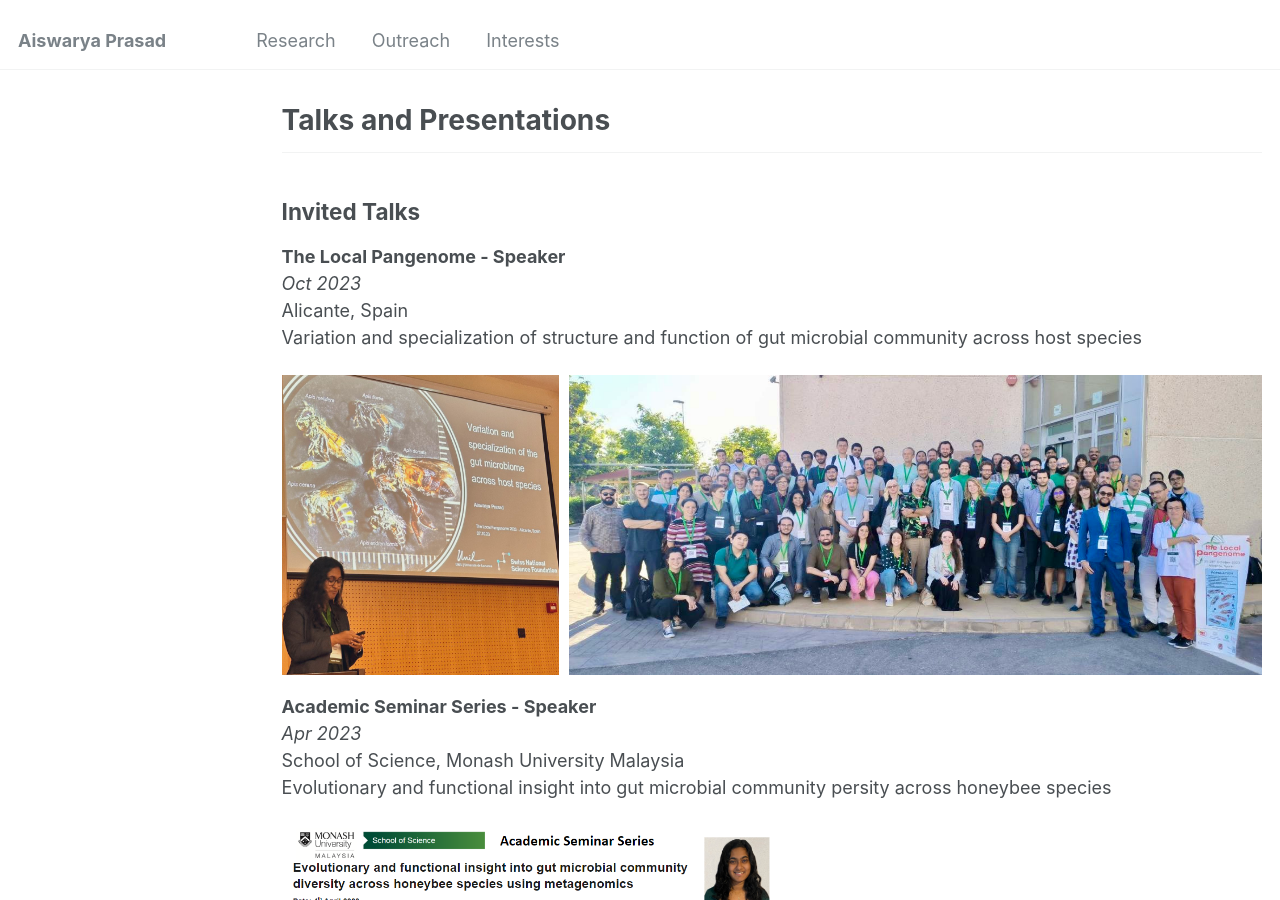
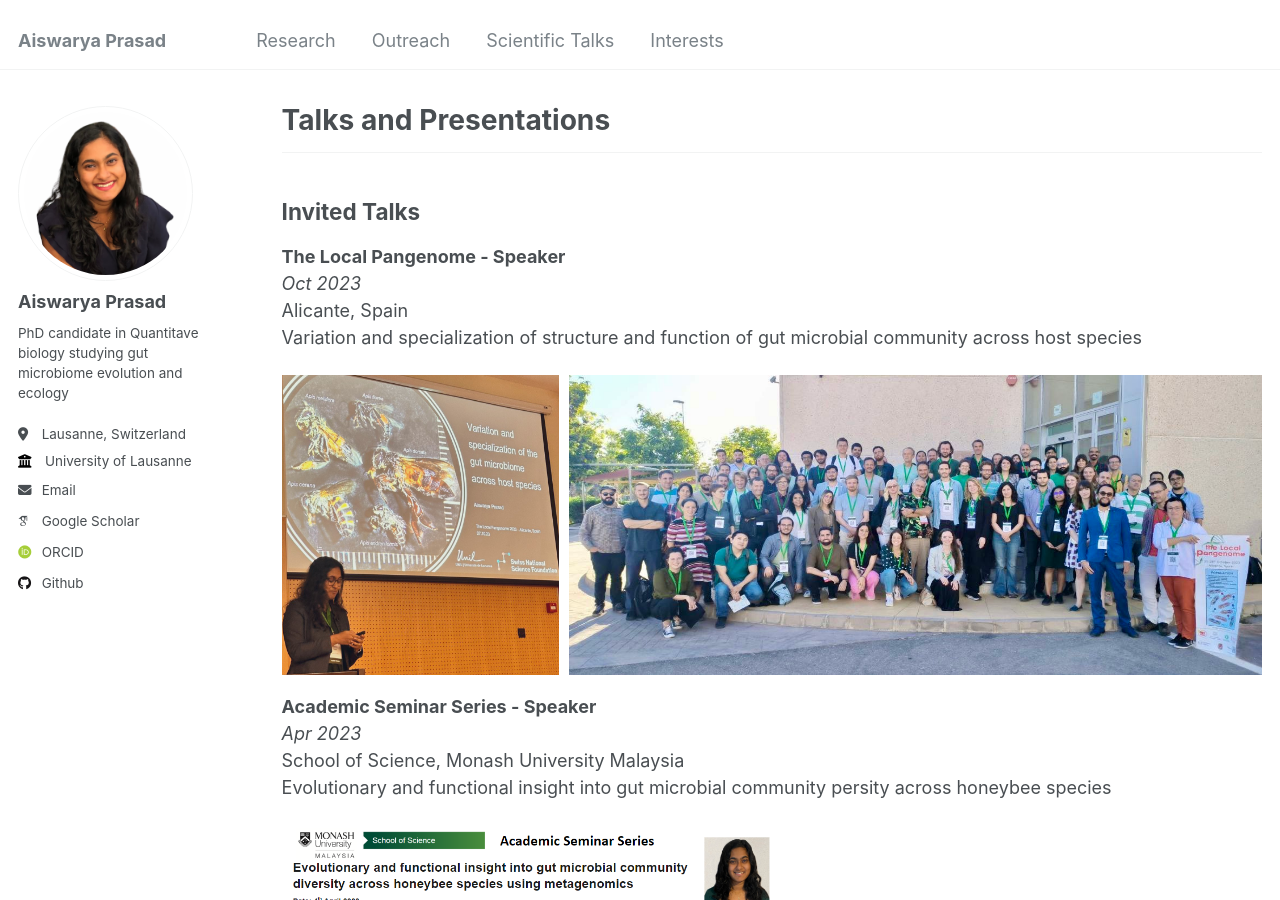
Before and after one commit to Aiswarya-prasad/aiswarya-prasad.github.io, a Jekyll site: the page built from _pages/talks.md, in a window 1280 px wide and 900 px high. Built offline with Jekyll 4.4.1, drawn with Linux system fonts in a browser that asks for light colours; some web fonts are replaced.

Commit message:
Syntax change, squash commit later or just ignore.

```diff
--- a/_data/navigation.yml
+++ b/_data/navigation.yml
@@ -12,6 +12,9 @@
   - title: "Outreach"
     url: /engagement/
 
+  - title: "Scientific Talks"
+    url: /talks/
+
   # - title: "CV"
   #   url: /cv/
 
--- a/_engagement/talks_and_conferences.md
+++ b/_pages/talks.md
@@ -1,6 +1,7 @@
 ---
 title: "Talks and Presentations"
 layout: archive
+permalink: /talks/
 collection: engagement
 order: 1
 start_year: 2021
```
Also changed, not shown: _research/apis_species_comparison.md (+2 -0 lines).
